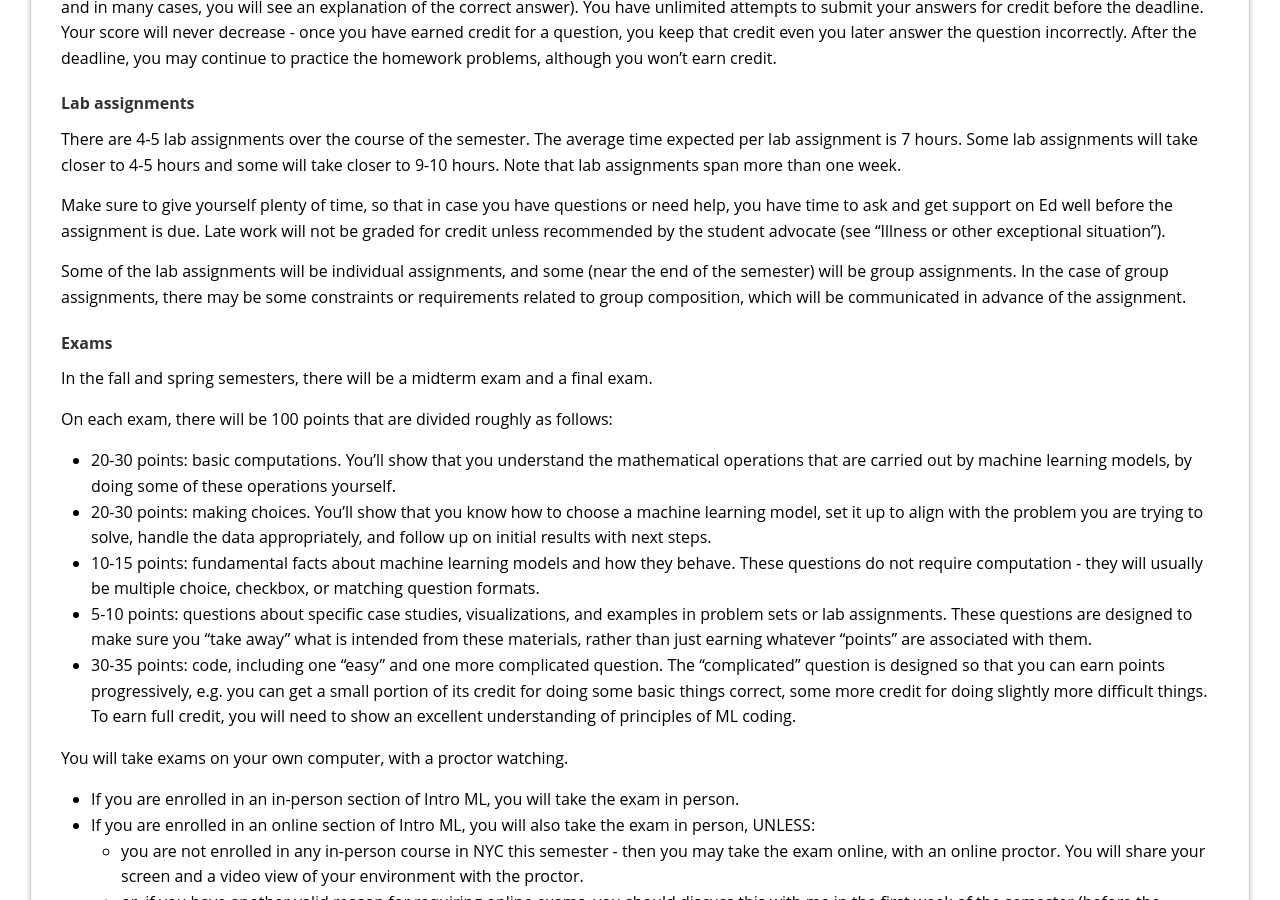
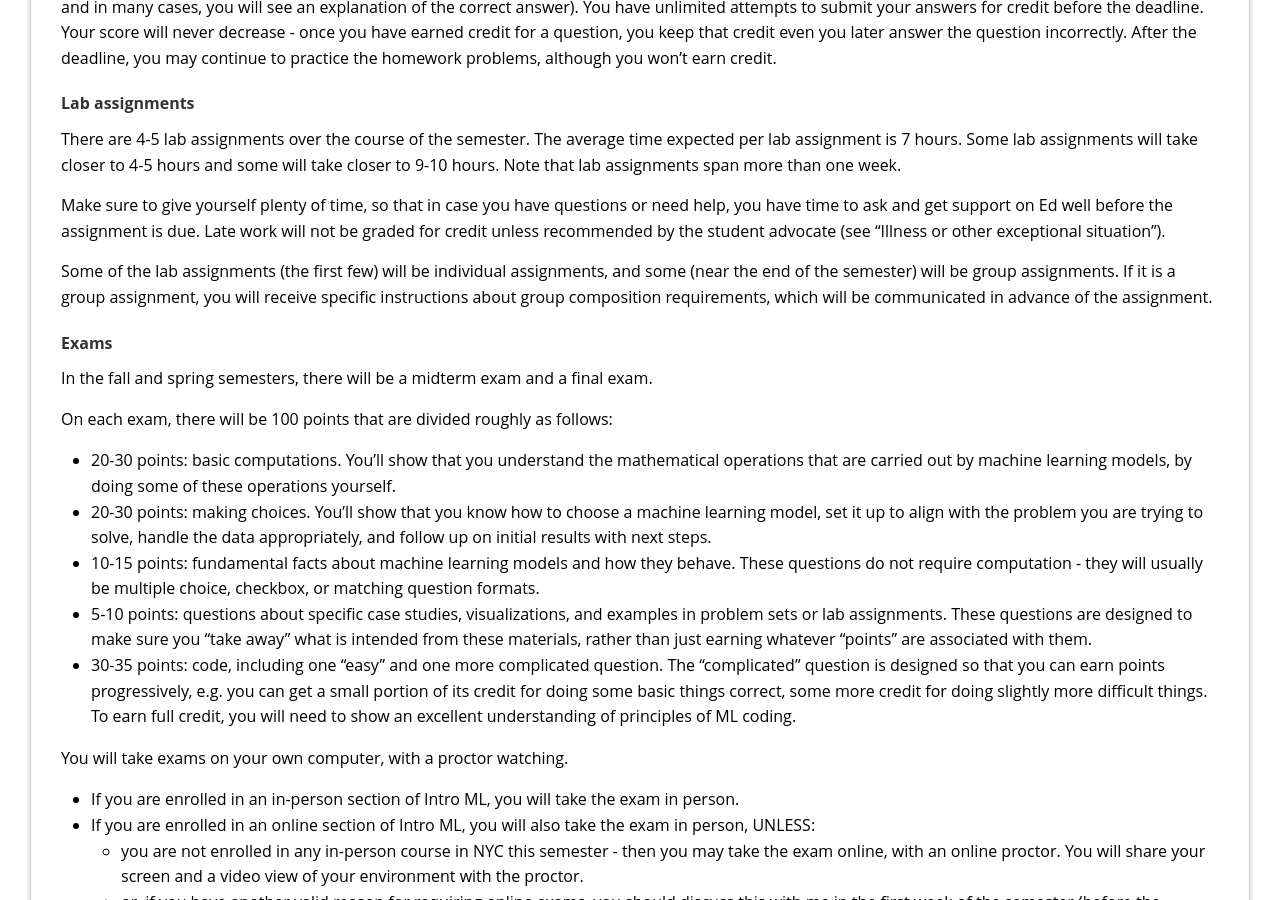
Before and after one commit to ffund/intro-ml-tss21, a Jekyll site: the page syllabus/in-person.html, which Jekyll copies as it is, in a window 1280 px wide and 900 px high, scrolled down 3646 px. Built offline with Jekyll 4.4.1, drawn with Linux system fonts in a browser that asks for light colours.

Commit message:
Clarify language about groups

```diff
--- a/syllabus/in-person.html
+++ b/syllabus/in-person.html
@@ -286,11 +286,11 @@ questions or need help, you have time to ask and get support on Ed well
 before the assignment is due. Late work will not be graded for credit
 unless recommended by the student advocate (see “Illness or other
 exceptional situation”).</p>
-<p>Some of the lab assignments will be individual assignments, and some
-(near the end of the semester) will be group assignments. In the case of
-group assignments, there may be some constraints or requirements related
-to group composition, which will be communicated in advance of the
-assignment.</p>
+<p>Some of the lab assignments (the first few) will be individual
+assignments, and some (near the end of the semester) will be group
+assignments. If it is a group assignment, you will receive specific
+instructions about group composition requirements, which will be
+communicated in advance of the assignment.</p>
 <h4 id="exams">Exams</h4>
 <p>In the fall and spring semesters, there will be a midterm exam and a
 final exam.</p>
```
Also changed, not shown: syllabus/grading.md (+1 -1 lines), syllabus/online.html (+5 -5 lines).
